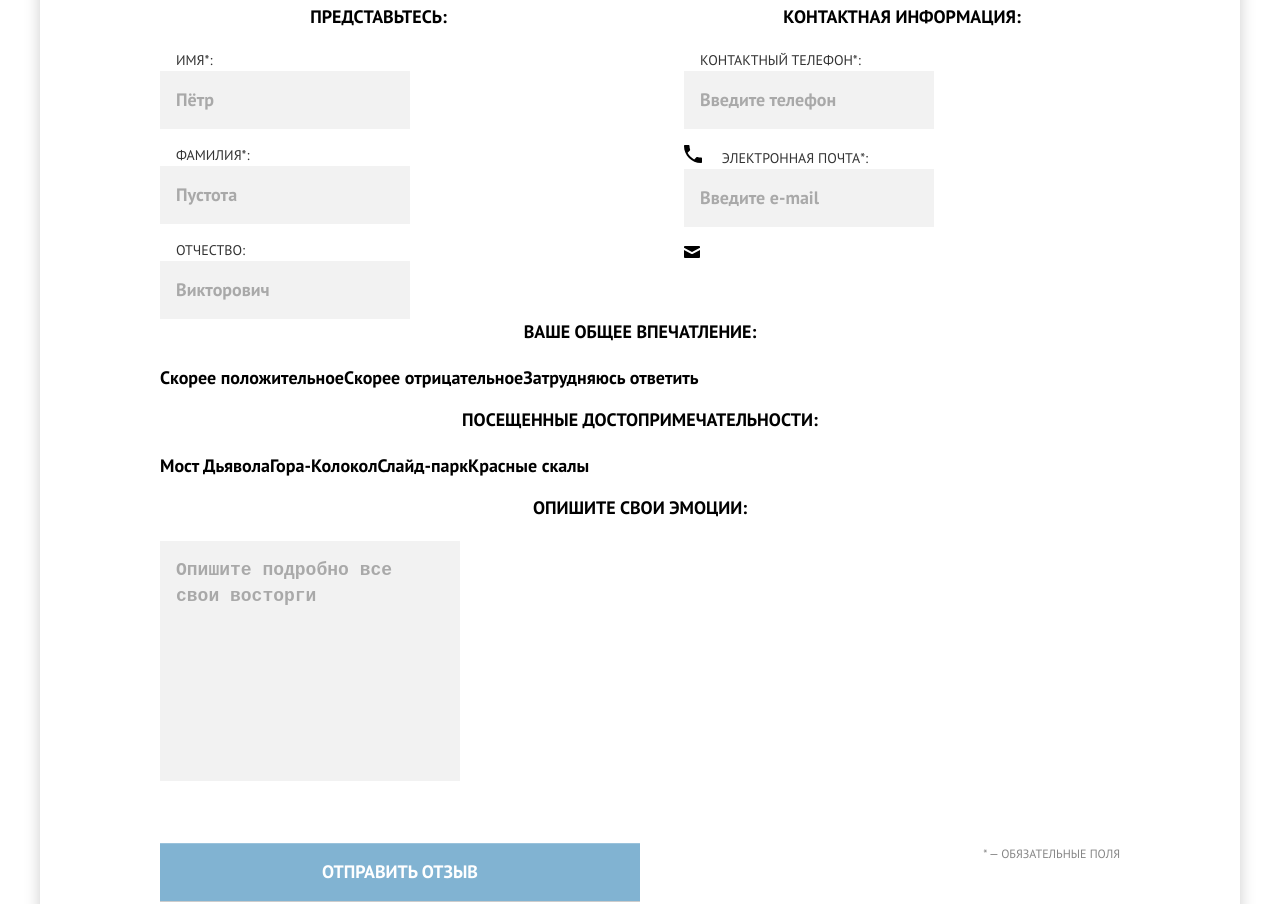
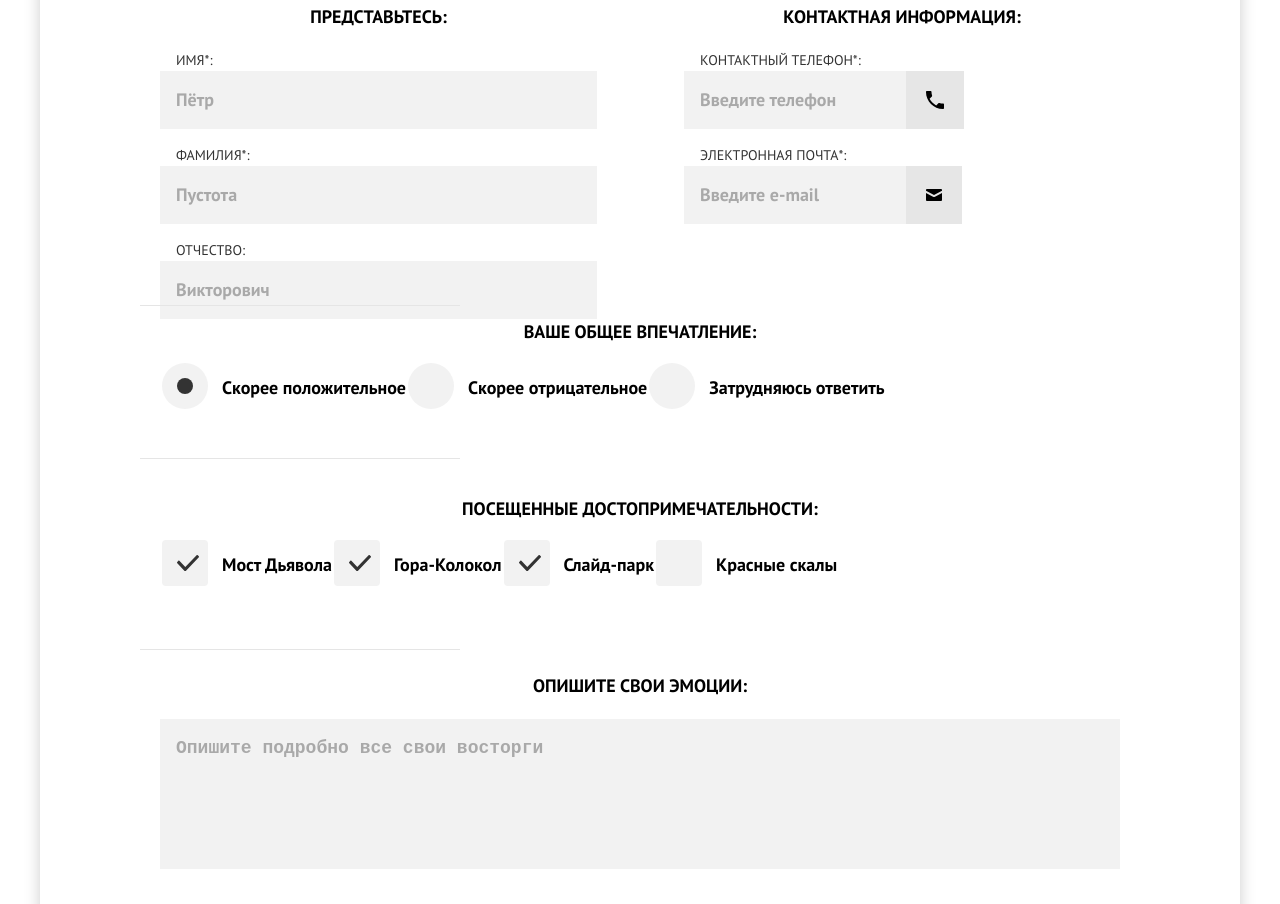
Before and after one commit to htmlacademy-adaptive/2015497-sedona-27, a website: page source/form.html in a window 1280 px wide. Shown: the part 679-1583 px from the top of the page. Drawn offline with nearby package versions, Linux system fonts and the light colour scheme; files that its build step writes are made by us from their sources.

```diff
--- a/source/form.html
+++ b/source/form.html
@@ -80,15 +80,23 @@
           <fieldset class="feedback__group feedback__group-contact">
             <legend class="feedback__legend">Контактная информация:</legend>
             <label class="feedback__label" for="feedback-phone">Контактный телефон*:</label>
+            <div class="feedback__input-wrapper">
               <input class="feedback__input" type="tel" id="feedback-phone" placeholder="Введите телефон">
+              <div class="feedback__icon-wrapper">
                 <svg class="feedback__input-phone" width="18" height="18">
                   <use href="img/sprite.svg#phone"></use>
                 </svg>
+              </div>
+            </div>
             <label class="feedback__label" for="feedback-email">Электронная почта*:</label>
+            <div class="feedback__input-wrapper">
               <input class="feedback__input" type="email" id="feedback-email" placeholder="Введите e-mail">
+              <div class="feedback__icon-wrapper">
                 <svg class="feedback__input-mail" width="16" height="12">
                   <use href="img/sprite.svg#mail"></use>
                 </svg>
+              </div>
+            </div>
           </fieldset>
 
           <!-- Радиокнопки -->
@@ -104,7 +112,7 @@
               </li>
               <li class="feedback__item">
                 <label class="feedback__control">
-                  <input class="visually-hidden feedback__control-input" type="radio" name="bad" value="bad">
+                  <input class="visually-hidden feedback__control-input" type="radio" name="bad" value="b">
                   <span class="feedback__control-mark feedback__control-mark-radio"></span>
                   <span class="feedback__control-label">Скорее отрицательное</span>
                 </label>
@@ -159,7 +167,7 @@
           <fieldset class="feedback__group feedback__group-textarea">
             <legend class="feedback__legend">Опишите свои эмоции:</legend>
             <label class="visually-hidden">Текстовое поле ввода</label>
-            <textarea class="feedback__input" name="textarea" cols="23" rows="8"
+            <textarea class="feedback__input feedback__input-textarea" name="textarea"
               placeholder="Опишите подробно все свои восторги"></textarea>
           </fieldset>
 
@@ -223,7 +231,8 @@
       <div class="modal__content">
         <h2 class="modal__title modal__title--valid">Ваш отзыв отправлен!</h2>
         <p class="modal__discription modal__discription--valid">Спасибо за ваше участие, ваш отзыв уже поступил к нам.
-          <br class="line-break--mob-tab">В ближайшее время мы опубликуем его на сайте.</p>
+          <br class="line-break--mob-tab">В ближайшее время мы опубликуем его на сайте.
+        </p>
       </div>
       <div class="modal__button-wrapper">
         <button class="modal__button modal__button--valid" type="button">ЗАКРЫТЬ ОКНО</button>
--- a/source/sass/blocks/feedback.scss
+++ b/source/sass/blocks/feedback.scss
@@ -1,8 +1,8 @@
 @use "../global/var.scss";
+@use "../global/mixins.scss";
 
 .feedback {
   padding: 24px 20px;
-  border-top: 1px solid #e5e5e5;
 
   @media (min-width: var.$tablet-width) {
     padding-left: 60px;
@@ -24,7 +24,18 @@
 }
 
 .feedback__group {
+  position: relative;
   margin: 24px 0 34px;
+
+  &::before {
+    position: absolute;
+    left: -20px;
+    top: -70px;
+    width: 320px;
+    height: 1px;
+    background-color: #e5e5e5;
+    content: "";
+  }
 
   @media (min-width: var.$tablet-width) {
     margin: 0;
@@ -32,24 +43,55 @@
 }
 
 .feedback__group-name {
-  margin: 0 0 39px;
+  margin: 0 0 64px;
 
   @media (min-width: var.$tablet-width) {
     margin: 0;
     padding-right: 43px;
   }
+
+  .feedback__input {
+    width: 100%;
+  }
 }
 
 .feedback__group-contact {
+  margin: 0 0 59px;
+
   @media (min-width: var.$tablet-width) {
     padding-left: 44px;
   }
+
+  .feedback__input {
+    max-width: 222px;
+  }
+}
+
+.feedback__input-wrapper {
+  display: flex;
+}
+
+.feedback__icon-wrapper {
+  max-height: 58px;
+  padding: 20px;
+  background-color: #e6e6e6;
 }
 
 .feedback__group-radio,
 .feedback__group-checkbox {
   grid-column-start: 1;
   grid-column-end: -1;
+  margin: 0 0 59px;
+
+  .feedback__legend {
+    margin-bottom: 30px;
+  }
+}
+
+.feedback__group-checkbox {
+  &::before {
+    top: -94px;
+  }
 }
 
 .feedback__legend {
@@ -73,6 +115,7 @@
   font-size: var.$big-font-size;
   line-height: var.$big-font-height;
   background-color: var.$gray-input;
+  cursor: pointer;
 
   &::placeholder {
     color: rgba(0, 0, 0, 0.3);
@@ -80,6 +123,16 @@
 
   &:not(:last-child) {
     margin-bottom: 16px;
+  }
+
+  &:hover {
+    background-color: #e5e5e5;
+  }
+
+  &:active {
+    background-color: var.$white;
+    outline: 4px solid #e5e5e5;
+    outline-offset: -4px;
   }
 }
 
@@ -91,7 +144,53 @@
 }
 
 .feedback__item:not(:last-child) {
-  margin-bottom: 16px;
+  margin-bottom: 36px;
+}
+
+.feedback__control {
+  position: relative;
+  display: block;
+  margin-left: 62px;
+  cursor: pointer;
+}
+
+.feedback__control-mark {
+  position: absolute;
+  top: -12px;
+  left: -60px;
+  width: 46px;
+  height: 46px;
+  background-color: var.$gray-input;
+  cursor: pointer;
+}
+
+.feedback__control-mark-radio {
+  border-radius: 50%;
+}
+
+.feedback__control-mark-checkbox {
+  border-radius: 4px;
+}
+
+input[type="radio"]:checked + .feedback__control-mark-radio::before {
+  position: absolute;
+  top: 15px;
+  left: 15px;
+  width: 16px;
+  height: 16px;
+  background-color: var.$gray-dark;
+  border-radius: 50%;
+  content: "";
+}
+
+input[type="checkbox"]:checked + .feedback__control-mark-checkbox::before {
+  position: absolute;
+  top: 15px;
+  left: 15px;
+  width: 22px;
+  height: 16px;
+  background-image: url("../../img/form-img/icon/form-tick-icon.svg");
+  content: "";
 }
 
 .feedback__control-label {
@@ -103,7 +202,12 @@
 .feedback__group-textarea {
   grid-column-start: 1;
   grid-column-end: -1;
-  margin-bottom: 56px;
+  margin: 0 0 56px;
+}
+
+.feedback__input-textarea {
+  width: 100%;
+  height: 150px;
 }
 
 .feedback__button {
--- a/source/sass/global/mixins.scss
+++ b/source/sass/global/mixins.scss
@@ -17,6 +17,11 @@
   &:active {
     background-color: #5496bd;
   }
+
+  &:disabled {
+    background-color: #e5e5e5;
+    cursor: default;
+  }
 }
 
 @mixin nav-style {
```
Lines whose indentation alone changed are shown as unchanged.
